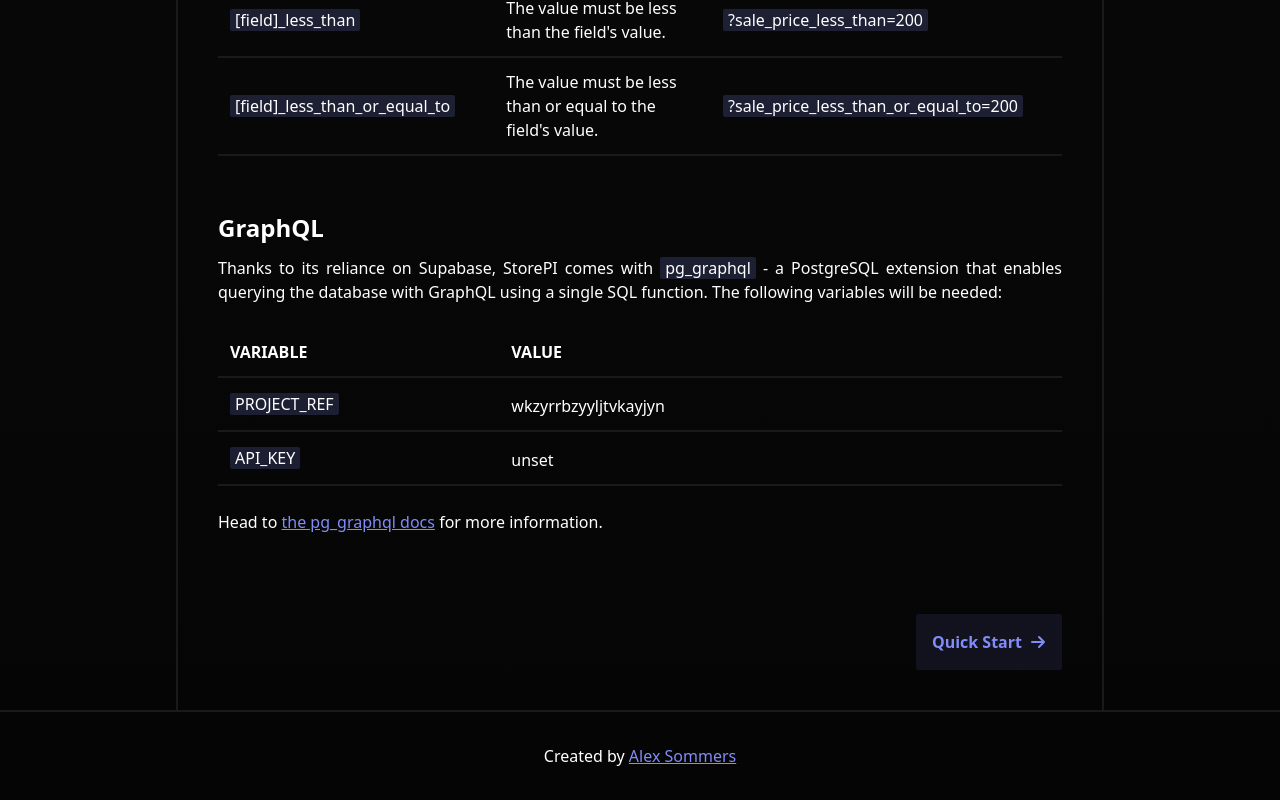
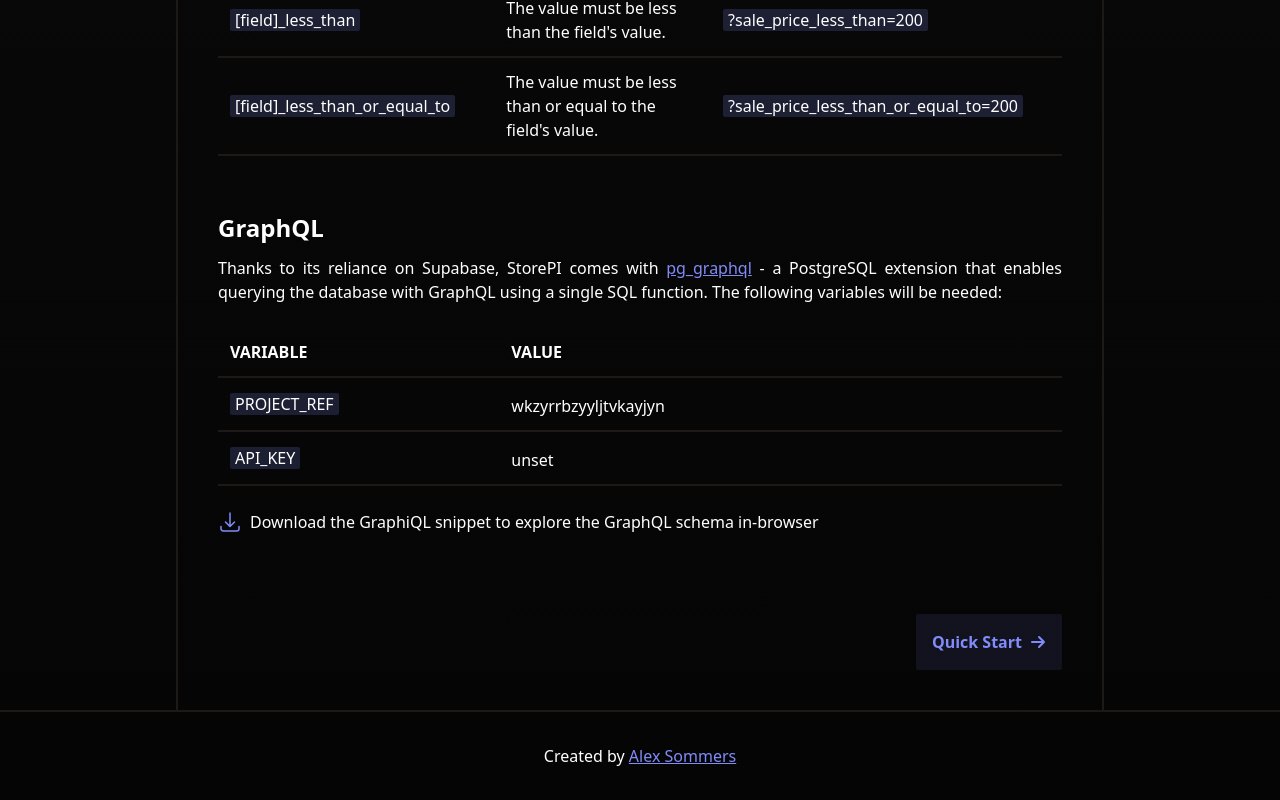
Before and after one commit to alexsommers7/store-pi, a Next.js app: page /docs/introduction in a window 1280 px wide. Shown: the part 3310-4110 px from the top of the page. Built offline with nearby package versions, Linux system fonts and the light colour scheme; no server answers.

Commit message:
Add graphiql file download to docs

```diff
--- /dev/null
+++ b/src/app/_components/icons/download.tsx
@@ -0,0 +1,17 @@
+export function DownloadIcon() {
+  return (
+    <svg
+      fill='none'
+      viewBox='0 0 24 24'
+      strokeWidth={1.5}
+      stroke='currentColor'
+      className='w-6 h-6'
+    >
+      <path
+        strokeLinecap='round'
+        strokeLinejoin='round'
+        d='M3 16.5v2.25A2.25 2.25 0 005.25 21h13.5A2.25 2.25 0 0021 18.75V16.5M16.5 12L12 16.5m0 0L7.5 12m4.5 4.5V3'
+      />
+    </svg>
+  );
+}
--- a/src/app/docs/(subsections)/(getting-started)/introduction/page.tsx
+++ b/src/app/docs/(subsections)/(getting-started)/introduction/page.tsx
@@ -12,8 +12,8 @@
 import { authorizedRequestHeader } from '@/_lib/api-samples/sample-bodies';
 import { Note } from '@/_components/typography/note';
 import { List } from '@/_components/list';
-import { graphqlUrlBase } from '@/_lib/constants';
 import { TextWithCopy } from '@/_components/typography/copyableText';
+import { DownloadIcon } from '@/_components/icons/download';
 
 // TODO: add reference of 2 vs 3 tier architecture (e.g. two tier means access directly from process.env.NEXT_PUBLIC_SUPABASE_URL, three tier means access from storepi domain)
 // https://supabase.com/docs/guides/api
@@ -306,9 +306,13 @@
 
         <p className='mb-6'>
           Thanks to its reliance on Supabase, StorePI comes with{' '}
-          <span className='snippet'>pg_graphql</span> - a PostgreSQL extension that enables querying
-          the database with GraphQL using a single SQL function. The following variables will be
-          needed:
+          <TextLink
+            href='https://supabase.github.io/pg_graphql/supabase/#http-request'
+            label='pg_graphql'
+            newTab
+          />{' '}
+          - a PostgreSQL extension that enables querying the database with GraphQL using a single
+          SQL function. The following variables will be needed:
         </p>
 
         <GenericTable>
@@ -345,17 +349,16 @@
           </tbody>
         </GenericTable>
 
-        <p className='mt-6'>
-          Head to{' '}
-          <TextLink
-            href='https://supabase.github.io/pg_graphql/supabase/#http-request'
-            label='the pg_graphql docs'
-            newTab
-          />{' '}
-          for more information.
+        <p className='flex gap-2 mt-6'>
+          <a
+            href='/supabase_graphiql.html'
+            className='underline transition-colors hover:text-indigo-300 text-indigo-400'
+            download
+          >
+            <DownloadIcon />
+          </a>
+          <span>Download the GraphiQL snippet to explore the GraphQL schema in-browser</span>
         </p>
-
-        {/* TODO: provide download for local graphiql file */}
       </div>
     </>
   );
```
Also changed, not shown: public/supabase_graphiql.html (added, +38 -0 lines).
